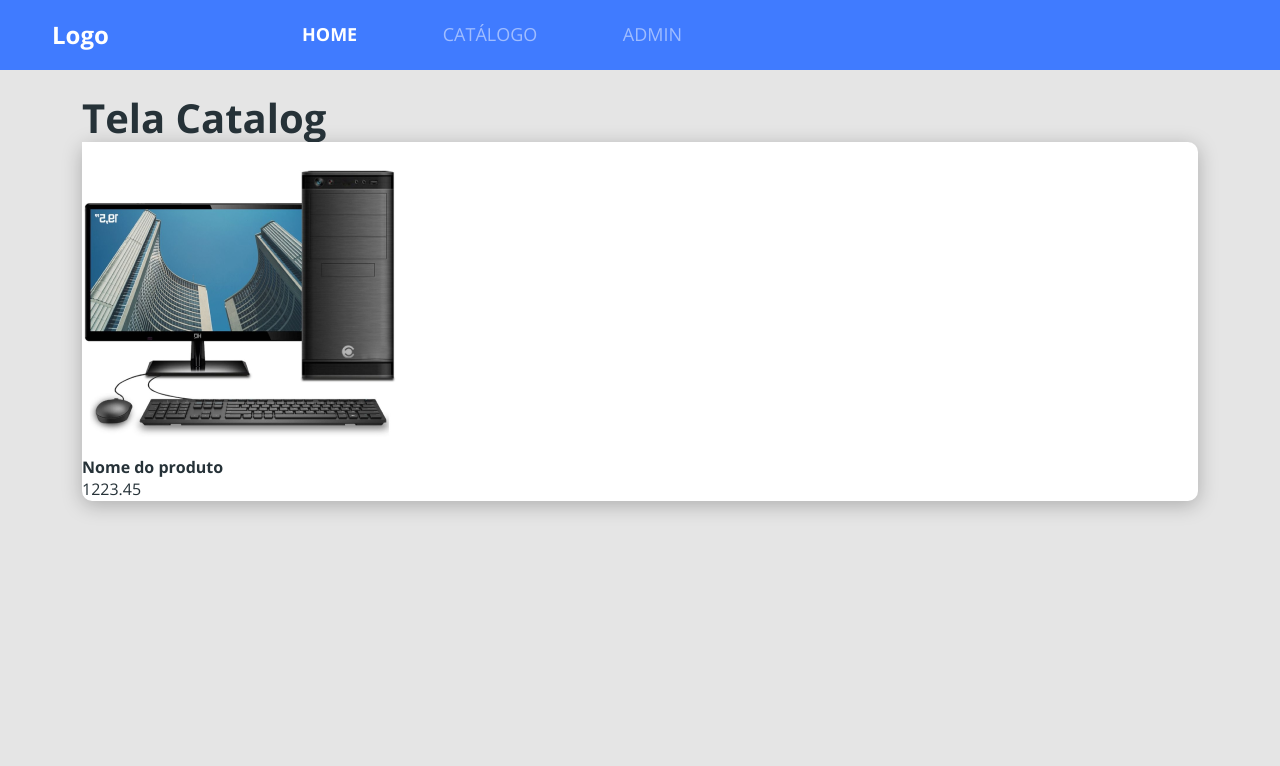
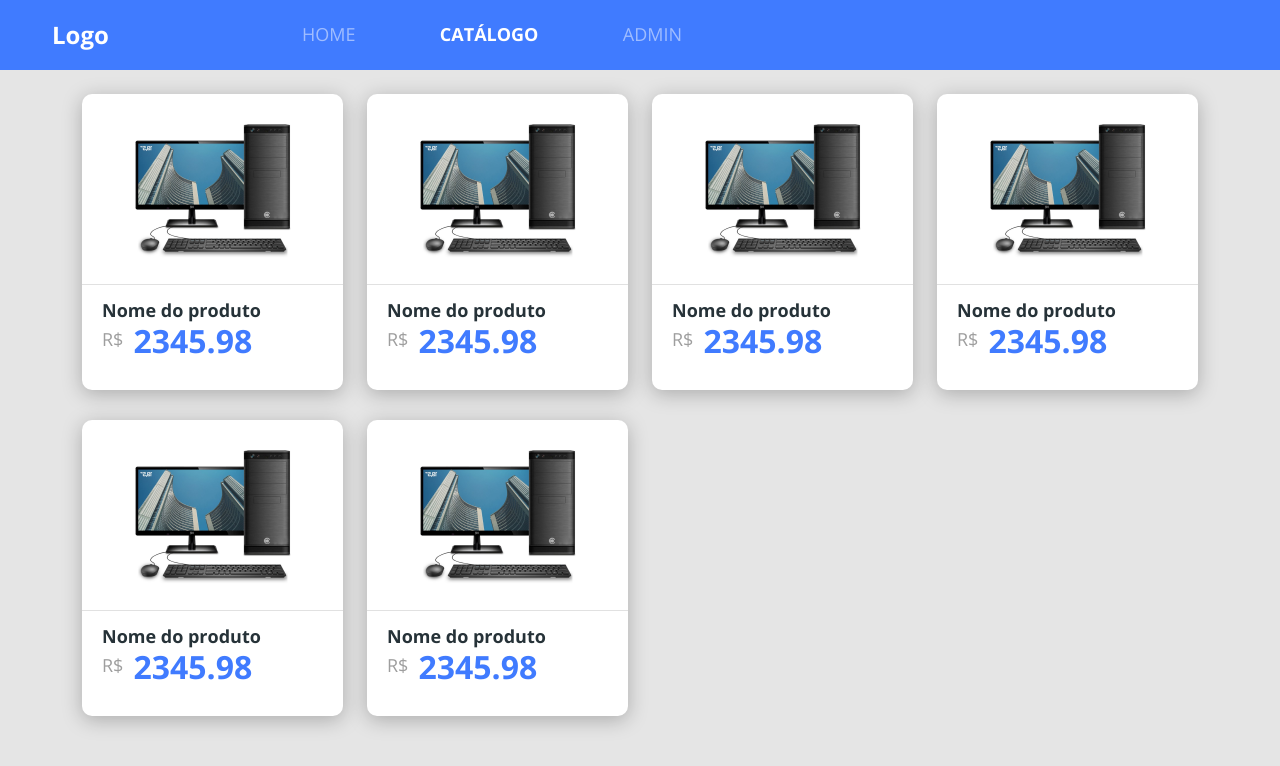
Before and after one commit to linconviana/projeto_react_spring, a React (Create React App) app in the folder frontweb/: page /products in a window 1280 px wide. Shown: the top 766 px of the page. Built offline with nearby package versions, Linux system fonts and the light colour scheme.

Commit message:
criação de rotas e links

```diff
--- a/frontweb/package.json
+++ b/frontweb/package.json
@@ -10,10 +10,12 @@
     "@types/node": "^12.0.0",
     "@types/react": "^17.0.0",
     "@types/react-dom": "^17.0.0",
+    "@types/react-router-dom": "^5.3.1",
     "bootstrap": "^5.1.3",
     "node-sass": "4.14.1",
     "react": "^17.0.2",
     "react-dom": "^17.0.2",
+    "react-router-dom": "^5.3.0",
     "react-scripts": "4.0.3",
     "typescript": "^4.1.2",
     "web-vitals": "^1.0.1"
--- a/frontweb/src/App.tsx
+++ b/frontweb/src/App.tsx
@@ -1,14 +1,11 @@
-/*import Home from "./pages/Home";*/
-import Catalog from "pages/Catalog";
-
 import "./assets/styles/custom.scss";
 import "./App.css";
 
+import Routes from "assets/Routes";
+
 function App() {
   return (
-    /*<Home />*/
-    <Catalog />
-
+    <Routes />
   );
 }
 
--- /dev/null
+++ b/frontweb/src/assets/Routes.tsx
@@ -0,0 +1,24 @@
+import Navbar from "components/Navbar";
+import Admin from "pages/Admin";
+import Catalog from "pages/Catalog";
+import Home from "pages/Home";
+import { BrowserRouter, Switch, Route } from "react-router-dom";
+
+const Routes = () => (
+  <BrowserRouter>
+  <Navbar />
+    <Switch>
+      <Route path="/" exact>
+        <Home />
+      </Route>
+      <Route path="/products">
+        <Catalog />
+      </Route>
+      <Route path="/admin">
+        <Admin />
+      </Route>
+    </Switch>
+  </BrowserRouter>
+);
+
+export default Routes;
--- a/frontweb/src/components/Navbar/index.tsx
+++ b/frontweb/src/components/Navbar/index.tsx
@@ -1,13 +1,15 @@
 import "./styles.css";
 import "bootstrap/js/src/collapse.js";
+
+import { Link, NavLink } from "react-router-dom";
 
 const Navbar = () => {
   return (
     <nav className="navbar navbar-expand-md navbar-dark bg-primary main-nav">
       <div className="container-fluid">
-        <a href="link" className="nav-logo-text">
+        <Link to="/" className="nav-logo-text">
           <h4>Logo</h4>
-        </a>
+        </Link>
         <button
           className="navbar-toggler"
           type="button"
@@ -23,15 +25,15 @@ const Navbar = () => {
         <div className="collapse navbar-collapse" id="dscatalog-navbar">
           <ul className="navbar-nav offset-md-2 main-menu">
             <li>
-              <a href="link" className="active">
+              <NavLink to="/" activeClassName="active" exact>
                 HOME
-              </a>
+              </NavLink>
             </li>
             <li>
-              <a href="link">CATÁLOGO</a>
+              <NavLink to="/products" activeClassName="active">CATÁLOGO</NavLink>
             </li>
             <li>
-              <a href="link">ADMIN</a>
+              <NavLink to="/admin" activeClassName="active">ADMIN</NavLink>
             </li>
           </ul>
         </div>
--- a/frontweb/src/components/ProductCard/index.tsx
+++ b/frontweb/src/components/ProductCard/index.tsx
@@ -1,6 +1,7 @@
 
 import './styles.css';
 import ProductImg from "assets/images/product.png";
+import ProductPrice from 'components/ProductPrice';
 
 const ProductCard = () => {
   return (
@@ -9,9 +10,9 @@ const ProductCard = () => {
         <div className="card-top-container">
             <img src={ProductImg} alt="nome do produto"/>
         </div>
-        <div className="car-bottom-container">
+        <div className="card-bottom-container">
             <h6>Nome do produto</h6>
-            <p>1223.45</p>
+            <ProductPrice />
         </div>
       </div>
     </>
--- a/frontweb/src/components/ProductCard/styles.css
+++ b/frontweb/src/components/ProductCard/styles.css
@@ -1,3 +1,23 @@
-.card-img{
-    padding-left: 20px;;
+.product-car {
+  margin-bottom: 30px;
 }
+
+.card-top-container {
+  text-align: center;
+  padding: 16px 0;
+  border-bottom: 1px solid #e1e1e1;
+}
+
+.card-top-container img {
+  width: 158px;
+  height: 158px;
+}
+
+.card-bottom-container {
+  padding: 15px 20px 30px 20px;
+}
+
+.card-bottom-container h6 {
+  font-size: 18px;
+  color: #263238;
+}
--- /dev/null
+++ b/frontweb/src/components/ProductPrice/index.tsx
@@ -0,0 +1,12 @@
+import "./styles.css";
+
+const ProductPrice = () => {
+  return (
+    <div className="product-price-container">
+      <span>R$</span>
+      <h3>2345.98</h3>
+    </div>
+  );
+};
+
+export default ProductPrice;
--- /dev/null
+++ b/frontweb/src/components/ProductPrice/styles.css
@@ -0,0 +1,15 @@
+.product-price-container{
+    display: flex;
+}
+
+.product-price-container span{
+    font-size: 18px;
+    color: #9e9e9e;
+    margin-top: 4px;
+}
+
+.product-price-container h3{
+    font-size: 32px;
+    color: #407bff;
+    margin-left: 10px;
+}
--- /dev/null
+++ b/frontweb/src/pages/Admin/index.tsx
@@ -0,0 +1,6 @@
+const Admin = () => {
+
+    return <h1>Admin</h1>
+}
+
+export default Admin;
--- a/frontweb/src/pages/Catalog/index.tsx
+++ b/frontweb/src/pages/Catalog/index.tsx
@@ -1,17 +1,31 @@
-
 import Navbar from "components/Navbar";
 import ProductCard from "components/ProductCard";
-import './styles.css';
+import "./styles.css";
 
 const Catalog = () => {
   return (
-    <>
-      <Navbar />
       <div className=" container my-4">
-        <h1>Tela Catalog</h1>
-        <ProductCard />
+        <div className="row">
+          <div className="col-sm-6 col-lg-4 col-xl-3">
+            <ProductCard />
+          </div>
+          <div className="col-sm-6 col-lg-4 col-xl-3">
+            <ProductCard />
+          </div>
+          <div className="col-sm-6 col-lg-4 col-xl-3">
+            <ProductCard />
+          </div>
+          <div className="col-sm-6 col-lg-4 col-xl-3">
+            <ProductCard />
+          </div>
+          <div className="col-sm-6 col-lg-4 col-xl-3">
+            <ProductCard />
+          </div>
+          <div className="col-sm-6 col-lg-4 col-xl-3">
+            <ProductCard />
+          </div>
+        </div>
       </div>
-    </>
   );
 };
 
--- a/frontweb/src/pages/Home/index.tsx
+++ b/frontweb/src/pages/Home/index.tsx
@@ -3,11 +3,10 @@ import { ReactComponent as MainImage } from "assets/images/main-image.svg";
 import ButtonIcon from "../../components/ButtonIcon";
 
 import "./styles.css";
+import { Link } from "react-router-dom";
 
 const Home = () => {
   return (
-    <>
-      <Navbar />
     <div className="home-container">
       <div className="base-card home-card">
         <div className="home-content-container">
@@ -18,14 +17,15 @@ const Home = () => {
               mercado
             </p>
           </div>
+          <Link to="/products">
             <ButtonIcon />
+          </Link>
         </div>
         <div className="home-image-container">
           <MainImage />
         </div>
       </div>
     </div>
-    </>
   );
 };
 
```
Also changed, not shown: 1 other file (tests, documents, lock files or other folders). Lines whose indentation alone changed are shown as unchanged.
